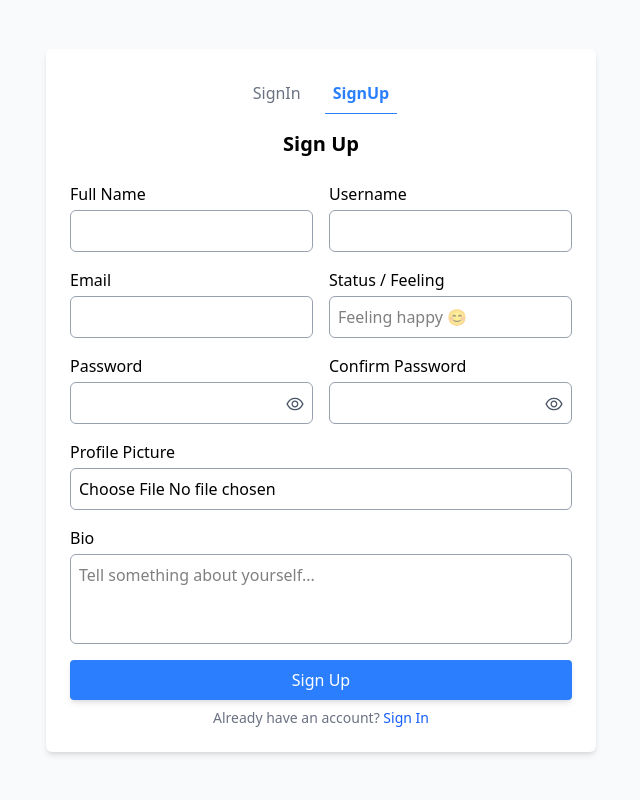
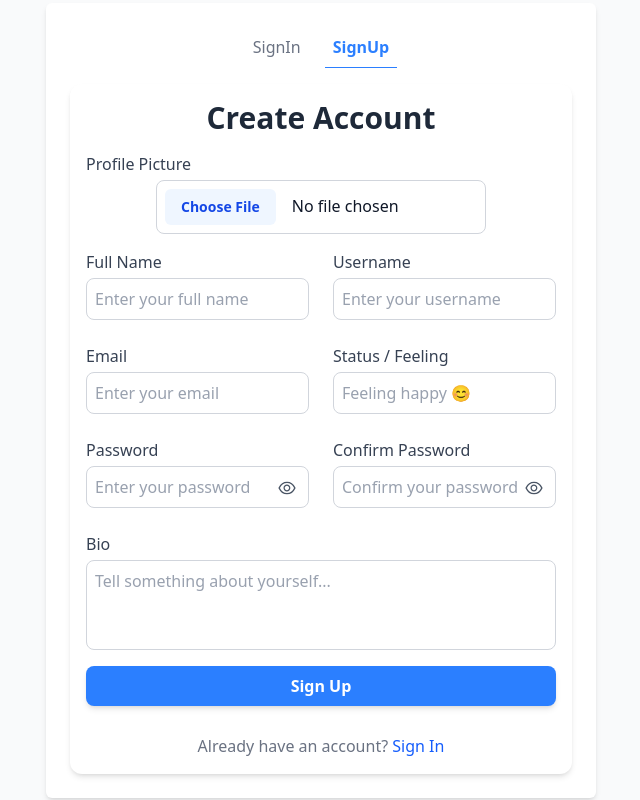
Before and after one commit to paldentitung/FeedUp, a React (Vite) app: page /register in a window 1280 px wide. Both pictures are taken after a click on the button "SignUp". Shown: the whole page, without its empty margins (319-959 px from the left). Built offline with nearby package versions, Linux system fonts and the light colour scheme.

Commit message:
added edit profile

```diff
--- a/src/Components/SignUpForm.jsx
+++ b/src/Components/SignUpForm.jsx
@@ -3,24 +3,32 @@ import { AiOutlineEye, AiOutlineEyeInvisible } from "react-icons/ai";
 import { useNavigate } from "react-router-dom";
 import { AppContext } from "../Context/AppContext";
 
-const SignUpForm = ({ setRegister }) => {
+const SignUpForm = ({ setRegister, currentUser = {}, mode = "signup" }) => {
+  const { theme } = useContext(AppContext);
   const [showPassword, setShowPassword] = useState(false);
   const [showConfirmPassword, setShowConfirmPassword] = useState(false);
-  const [username, setUserName] = useState("");
-  const [fullname, setFullName] = useState("");
-  const [bio, setBio] = useState("");
-  const [status, setStatus] = useState("");
-  const [avatar, setAvatar] = useState(null);
-  const [password, setPassword] = useState("");
-  const [email, setEmail] = useState("");
-  const [confirmPassword, setConfirmPassword] = useState("");
-  const navigator = useNavigate();
-  const { handleLogIn } = useContext(AppContext);
+
+  const [username, setUserName] = useState(currentUser.username || "");
+  const [fullname, setFullName] = useState(currentUser.fullname || "");
+  const [email, setEmail] = useState(currentUser.email || "");
+  const [bio, setBio] = useState(currentUser.bio || "");
+  const [status, setStatus] = useState(currentUser.status || "");
+  const [avatar, setAvatar] = useState(currentUser.avatar || null);
+  const [password, setPassword] = useState(currentUser.password || "");
+  const [confirmPassword, setConfirmPassword] = useState(
+    currentUser.password || ""
+  );
+
+  const navigate = useNavigate();
+  const { handleLogIn, toggleModal } = useContext(AppContext);
 
   const handleSubmit = (e) => {
     e.preventDefault();
+
+    // Signup validations
+    if (mode === "signup") {
       if (!username || !password || !email) {
-      alert("enter valid info");
+        alert("Enter valid info");
         return;
       }
       if (password !== confirmPassword) {
@@ -28,7 +36,6 @@ const SignUpForm = ({ setRegister }) => {
         return;
       }
 
-    // Pass all user info to context
       handleLogIn(true, {
         username,
         fullname,
@@ -38,91 +45,204 @@ const SignUpForm = ({ setRegister }) => {
         avatar,
         password,
       });
+      navigate("/");
+    }
 
-    navigator("/");
+    // Edit mode: update user info
+    if (mode === "edit") {
+      handleLogIn(true, {
+        ...currentUser,
+        username,
+        fullname,
+        email,
+        bio,
+        status,
+        avatar,
+        password, // update password if changed
+      });
+      alert("Profile updated!");
+    }
   };
 
   const handleAvatarChange = (e) => {
     const file = e.target.files[0];
     if (file) {
       const reader = new FileReader();
-      reader.onloadend = () => {
-        setAvatar(reader.result); // Base64 string
-      };
+      reader.onloadend = () => setAvatar(reader.result);
       reader.readAsDataURL(file);
     }
   };
 
   return (
-    <form className="bg-white w-full  mx-auto" onSubmit={handleSubmit}>
-      <h2 className="text-xl font-semibold text-center mb-6">Sign Up</h2>
+    <form
+      onSubmit={handleSubmit}
+      className={`max-w-2xl mx-auto px-4 py-4 space-y-4 rounded-xl shadow-md transition-colors duration-300 ${
+        theme === "light"
+          ? "bg-white text-gray-900"
+          : "bg-gray-800 text-gray-100"
+      }`}
+    >
+      <h2
+        className={`text-3xl font-bold text-center ${
+          theme === "light" ? "text-gray-800" : "text-gray-200"
+        }`}
+      >
+        {mode === "signup" ? "Create Account" : "Edit Profile"}
+      </h2>
 
-      <div className="grid grid-cols-1 md:grid-cols-2 gap-4">
+      {/* Avatar Upload */}
+      <div className="flex flex-col md:col-span-2">
+        <label
+          className={`font-medium ${
+            theme === "light" ? "text-gray-700" : "text-gray-300"
+          }`}
+        >
+          Profile Picture
+        </label>
+        <div className="flex justify-around flex-col md:flex-row gap-2">
+          {avatar && (
+            <img
+              src={avatar}
+              alt="Avatar Preview"
+              className={`mt-2 w-24 h-24 object-cover rounded-full border-2 ${
+                theme === "light" ? "border-gray-300" : "border-gray-600"
+              }`}
+            />
+          )}
+          <input
+            type="file"
+            accept="image/*"
+            onChange={handleAvatarChange}
+            className={`mt-1 border rounded-lg p-2 focus:outline-none focus:ring-2 transition-colors duration-200 ${
+              theme === "light"
+                ? "border-gray-300 bg-white text-gray-900 focus:ring-blue-500 file:mr-4 file:py-2 file:px-4 file:rounded-md file:border-0 file:text-sm file:font-semibold file:bg-blue-50 file:text-blue-700 hover:file:bg-blue-100"
+                : "border-gray-600 bg-gray-800 text-gray-100 focus:ring-blue-400 file:mr-4 file:py-2 file:px-4 file:rounded-md file:border-0 file:text-sm file:font-semibold file:bg-blue-900/30 file:text-blue-400 hover:file:bg-blue-900/50"
+            }`}
+          />
+        </div>
+      </div>
+
+      <div className="grid grid-cols-1 md:grid-cols-2 gap-6">
         {/* Full Name */}
-        <div className="flex flex-col gap-1">
-          <label htmlFor="fullname">Full Name</label>
+        <div className="flex flex-col">
+          <label
+            className={`font-medium ${
+              theme === "light" ? "text-gray-700" : "text-gray-300"
+            }`}
+          >
+            Full Name
+          </label>
           <input
             type="text"
-            name="fullname"
             value={fullname}
             onChange={(e) => setFullName(e.target.value)}
-            className="border border-gray-400 p-2 rounded-md outline-0 focus:border-blue-300 focus:ring-1 focus:ring-blue-300"
+            className={`mt-1 border rounded-lg p-2 focus:outline-none focus:ring-2 transition-colors duration-200 ${
+              theme === "light"
+                ? "border-gray-300 bg-white text-gray-900 focus:ring-blue-500 placeholder-gray-400"
+                : "border-gray-600 bg-gray-800 text-gray-100 focus:ring-blue-400 placeholder-gray-400"
+            }`}
+            placeholder="Enter your full name"
           />
         </div>
 
         {/* Username */}
-        <div className="flex flex-col gap-1">
-          <label htmlFor="username">Username</label>
+        <div className="flex flex-col">
+          <label
+            className={`font-medium ${
+              theme === "light" ? "text-gray-700" : "text-gray-300"
+            }`}
+          >
+            Username
+          </label>
           <input
             type="text"
-            name="username"
             value={username}
             onChange={(e) => setUserName(e.target.value)}
             required
-            className="border border-gray-400 p-2 rounded-md outline-0 focus:border-blue-300 focus:ring-1 focus:ring-blue-300"
+            className={`mt-1 border rounded-lg p-2 focus:outline-none focus:ring-2 transition-colors duration-200 ${
+              theme === "light"
+                ? "border-gray-300 bg-white text-gray-900 focus:ring-blue-500 placeholder-gray-400"
+                : "border-gray-600 bg-gray-800 text-gray-100 focus:ring-blue-400 placeholder-gray-400"
+            }`}
+            placeholder="Enter your username"
           />
         </div>
 
         {/* Email */}
-        <div className="flex flex-col gap-1">
-          <label htmlFor="email">Email</label>
+        <div className="flex flex-col">
+          <label
+            className={`font-medium ${
+              theme === "light" ? "text-gray-700" : "text-gray-300"
+            }`}
+          >
+            Email
+          </label>
           <input
             type="email"
-            name="email"
             value={email}
             onChange={(e) => setEmail(e.target.value)}
             required
-            className="border border-gray-400 p-2 rounded-md outline-0 focus:border-blue-300 focus:ring-1 focus:ring-blue-300"
+            className={`mt-1 border rounded-lg p-2 focus:outline-none focus:ring-2 transition-colors duration-200 ${
+              theme === "light"
+                ? "border-gray-300 bg-white text-gray-900 focus:ring-blue-500 placeholder-gray-400"
+                : "border-gray-600 bg-gray-800 text-gray-100 focus:ring-blue-400 placeholder-gray-400"
+            }`}
+            placeholder="Enter your email"
           />
         </div>
 
-        {/* Status / Feeling */}
-        <div className="flex flex-col gap-1">
-          <label htmlFor="status">Status / Feeling</label>
+        {/* Status */}
+        <div className="flex flex-col">
+          <label
+            className={`font-medium ${
+              theme === "light" ? "text-gray-700" : "text-gray-300"
+            }`}
+          >
+            Status / Feeling
+          </label>
           <input
             type="text"
             placeholder="Feeling happy 😊"
             value={status}
             onChange={(e) => setStatus(e.target.value)}
-            className="border border-gray-400 p-2 rounded-md outline-0 focus:border-blue-300 focus:ring-1 focus:ring-blue-300"
+            className={`mt-1 border rounded-lg p-2 focus:outline-none focus:ring-2 transition-colors duration-200 ${
+              theme === "light"
+                ? "border-gray-300 bg-white text-gray-900 focus:ring-blue-500 placeholder-gray-400"
+                : "border-gray-600 bg-gray-800 text-gray-100 focus:ring-blue-400 placeholder-gray-400"
+            }`}
           />
         </div>
 
         {/* Password */}
-        <div className="flex flex-col gap-1 relative">
-          <label htmlFor="password">Password</label>
+        <div className="flex flex-col relative">
+          <label
+            className={`font-medium ${
+              theme === "light" ? "text-gray-700" : "text-gray-300"
+            }`}
+          >
+            Password
+          </label>
           <input
             type={showPassword ? "text" : "password"}
-            name="password"
             value={password}
             onChange={(e) => setPassword(e.target.value)}
             minLength={6}
-            required
-            className="border border-gray-400 p-2 rounded-md outline-0 focus:border-blue-300 focus:ring-1 focus:ring-blue-300 w-full"
+            required={mode === "signup"}
+            className={`mt-1 border rounded-lg p-2 focus:outline-none focus:ring-2 transition-colors duration-200 ${
+              theme === "light"
+                ? "border-gray-300 bg-white text-gray-900 focus:ring-blue-500 placeholder-gray-400"
+                : "border-gray-600 bg-gray-800 text-gray-100 focus:ring-blue-400 placeholder-gray-400"
+            }`}
+            placeholder="Enter your password"
           />
           <span
             onClick={() => setShowPassword(!showPassword)}
-            className="absolute right-2 top-10 cursor-pointer text-gray-600 hover:text-gray-800"
+            className={`absolute right-3 top-10 cursor-pointer transition-colors duration-200 ${
+              theme === "light"
+                ? "text-gray-600 hover:text-gray-800"
+                : "text-gray-400 hover:text-gray-200"
+            }`}
+            aria-label={showPassword ? "Hide password" : "Show password"}
           >
             {showPassword ? (
               <AiOutlineEyeInvisible size={20} />
@@ -133,20 +253,39 @@ const SignUpForm = ({ setRegister }) => {
         </div>
 
         {/* Confirm Password */}
-        <div className="flex flex-col gap-1 relative">
-          <label htmlFor="confirmPassword">Confirm Password</label>
+        <div className="flex flex-col relative">
+          <label
+            className={`font-medium ${
+              theme === "light" ? "text-gray-700" : "text-gray-300"
+            }`}
+          >
+            Confirm Password
+          </label>
           <input
             type={showConfirmPassword ? "text" : "password"}
-            name="confirmPassword"
             value={confirmPassword}
             onChange={(e) => setConfirmPassword(e.target.value)}
             minLength={6}
-            required
-            className="border border-gray-400 p-2 rounded-md outline-0 focus:border-blue-300 focus:ring-1 focus:ring-blue-300 w-full"
+            required={mode === "signup"}
+            className={`mt-1 border rounded-lg p-2 focus:outline-none focus:ring-2 transition-colors duration-200 ${
+              theme === "light"
+                ? "border-gray-300 bg-white text-gray-900 focus:ring-blue-500 placeholder-gray-400"
+                : "border-gray-600 bg-gray-800 text-gray-100 focus:ring-blue-400 placeholder-gray-400"
+            }`}
+            placeholder="Confirm your password"
           />
           <span
             onClick={() => setShowConfirmPassword(!showConfirmPassword)}
-            className="absolute right-2 top-10 cursor-pointer text-gray-600 hover:text-gray-800"
+            className={`absolute right-3 top-10 cursor-pointer transition-colors duration-200 ${
+              theme === "light"
+                ? "text-gray-600 hover:text-gray-800"
+                : "text-gray-400 hover:text-gray-200"
+            }`}
+            aria-label={
+              showConfirmPassword
+                ? "Hide confirm password"
+                : "Show confirm password"
+            }
           >
             {showConfirmPassword ? (
               <AiOutlineEyeInvisible size={20} />
@@ -156,49 +295,73 @@ const SignUpForm = ({ setRegister }) => {
           </span>
         </div>
 
-        {/* Avatar Upload */}
-        <div className="flex flex-col gap-1 md:col-span-2">
-          <label htmlFor="avatar">Profile Picture</label>
-          <input
-            type="file"
-            name="avatar"
-            accept="image/*"
-            onChange={handleAvatarChange}
-            className="border border-gray-400 p-2 rounded-md outline-0 focus:border-blue-300 focus:ring-1 focus:ring-blue-300 cursor-pointer"
-          />
-        </div>
-
         {/* Bio */}
-        <div className="flex flex-col gap-1 md:col-span-2">
-          <label htmlFor="bio">Bio</label>
+        <div className="flex flex-col md:col-span-2">
+          <label
+            className={`font-medium ${
+              theme === "light" ? "text-gray-700" : "text-gray-300"
+            }`}
+          >
+            Bio
+          </label>
           <textarea
-            name="bio"
             value={bio}
             onChange={(e) => setBio(e.target.value)}
             rows={3}
             placeholder="Tell something about yourself..."
-            className="border border-gray-400 p-2 rounded-md outline-0 focus:border-blue-300 focus:ring-1 focus:ring-blue-300 resize-none"
-          ></textarea>
+            className={`mt-1 border rounded-lg p-2 focus:outline-none focus:ring-2 resize-none transition-colors duration-200 ${
+              theme === "light"
+                ? "border-gray-300 bg-white text-gray-900 focus:ring-blue-500 placeholder-gray-400"
+                : "border-gray-600 bg-gray-800 text-gray-100 focus:ring-blue-400 placeholder-gray-400"
+            }`}
+          />
         </div>
       </div>
 
-      {/* Submit Button */}
       <button
         type="submit"
-        className="mt-4 bg-blue-500 p-2 text-white rounded-sm shadow-md hover:opacity-75 w-full"
+        className={`w-full py-2 rounded-lg font-semibold transition-all duration-200 shadow-md ${
+          theme === "light"
+            ? "bg-blue-500 text-white hover:bg-blue-600 hover:ring-1 hover:ring-blue-500 hover:ring-offset-white"
+            : "bg-blue-600 text-white hover:bg-blue-700 hover:ring-1 hover:ring-blue-400 hover:ring-offset-gray-800"
+        }`}
       >
-        Sign Up
+        {mode === "signup" ? "Sign Up" : "Update Profile"}
       </button>
 
-      <p className="text-center text-sm text-gray-500 mt-2">
+      <div
+        className={`text-center mt-3 ${
+          theme === "light" ? "text-gray-500" : "text-gray-400"
+        }`}
+      >
+        {mode === "signup" ? (
+          <>
             Already have an account?{" "}
             <span
               onClick={() => setRegister("signin")}
-          className="text-blue-600 cursor-pointer hover:underline"
+              className={`cursor-pointer hover:underline ${
+                theme === "light" ? "text-blue-600" : "text-blue-400"
+              }`}
             >
               Sign In
             </span>
-      </p>
+          </>
+        ) : (
+          <span
+            onClick={() => {
+              console.log("clicked");
+              setRegister("signin"); // switch form
+              toggleModal(); // close modal
+            }}
+            className={`cursor-pointer hover:underline ${
+              theme === "light" ? "text-blue-600" : "text-blue-400"
+            }`}
+            aria-label="Cancel and return to sign-in"
+          >
+            Cancel
+          </span>
+        )}
+      </div>
     </form>
   );
 };
--- a/src/Pages/CurrentUserPage.jsx
+++ b/src/Pages/CurrentUserPage.jsx
@@ -3,13 +3,14 @@ import { useParams } from "react-router-dom";
 import { AppContext } from "../Context/AppContext";
 import PostCard from "../Components/PostCard";
 import Button from "../Components/Button";
+import Modal from "../Components/Modal";
+import SignUpForm from "../Components/SignUpForm";
 
 const CurrentUserPage = () => {
   const { username } = useParams();
-  const { currentUser, posts, theme } = useContext(AppContext);
+  const { currentUser, posts, theme, toggleModal } = useContext(AppContext);
   const [activeTab, setActiveTab] = useState("posts");
 
-  // Optional: check if the URL username matches the logged-in user
   if (!currentUser || currentUser.username !== username) {
     return (
       <div
@@ -23,25 +24,14 @@ const CurrentUserPage = () => {
   }
 
   const currentUserPosts = posts.filter((post) => post.username === username);
-
-  if (!currentUserPosts) {
-    return (
-      <p
-        className={`text-center text-lg py-10 ${
-          theme === "light" ? "text-gray-500" : "text-gray-400"
-        }`}
-      >
-        No posts found
-      </p>
-    );
-  }
-
+  const [register, setRegister] = useState("signup");
   return (
     <section
       className={`flex flex-col w-full p-4 space-y-5 min-h-screen transition-colors duration-300 ${
         theme === "light" ? "bg-gray-100" : "bg-gray-900"
       }`}
     >
+      {/* Profile Info */}
       <div
         className={`flex flex-col p-4 rounded-lg shadow-md ${
           theme === "light" ? "bg-white" : "bg-gray-800"
@@ -85,6 +75,7 @@ const CurrentUserPage = () => {
           <div>
             <Button
               name="Edit Profile"
+              onClick={toggleModal}
               className={`px-4 py-2 rounded-lg font-semibold transition-all duration-200 shadow-md ${
                 theme === "light"
                   ? "bg-blue-500 text-white hover:bg-blue-600 hover:ring-1 hover:ring-blue-500 hover:ring-offset-white"
@@ -102,6 +93,8 @@ const CurrentUserPage = () => {
           {currentUser.bio || "No bio available yet."}
         </p>
       </div>
+
+      {/* Tabs */}
       <div>
         <div
           className={`flex gap-4 border-b ${
@@ -142,6 +135,7 @@ const CurrentUserPage = () => {
           </button>
         </div>
 
+        {/* Posts Tab */}
         {activeTab === "posts" && (
           <div className="flex flex-col gap-6 mt-4 w-full">
             {currentUserPosts.length > 0 ? (
@@ -173,6 +167,7 @@ const CurrentUserPage = () => {
           </div>
         )}
 
+        {/* About Tab */}
         {activeTab === "About" && (
           <div
             className={`mt-4 p-5 rounded-lg shadow-md ${
@@ -204,7 +199,7 @@ const CurrentUserPage = () => {
                     theme === "light" ? "text-gray-800" : "text-gray-200"
                   }`}
                 >
-                  {currentUser?.fullname || "Not provided"}
+                  {currentUser.fullname || "Not provided"}
                 </p>
               </div>
               <div
@@ -224,7 +219,7 @@ const CurrentUserPage = () => {
                     theme === "light" ? "text-gray-700" : "text-gray-300"
                   }`}
                 >
-                  @{currentUser?.username || "Not provided"}
+                  @{currentUser.username || "Not provided"}
                 </p>
               </div>
               <div
@@ -244,7 +239,7 @@ const CurrentUserPage = () => {
                     theme === "light" ? "text-gray-700" : "text-gray-300"
                   }`}
                 >
-                  {currentUser?.status || "No status"}
+                  {currentUser.status || "No status"}
                 </p>
               </div>
               <div>
@@ -260,13 +255,21 @@ const CurrentUserPage = () => {
                     theme === "light" ? "text-gray-600" : "text-gray-400"
                   }`}
                 >
-                  {currentUser?.bio || "No bio available yet."}
+                  {currentUser.bio || "No bio available yet."}
                 </p>
               </div>
             </div>
           </div>
         )}
       </div>
+
+      <Modal>
+        <SignUpForm
+          currentUser={currentUser}
+          mode="edit"
+          setRegister={setRegister}
+        />
+      </Modal>
     </section>
   );
 };
```
Lines whose indentation alone changed are shown as unchanged.
